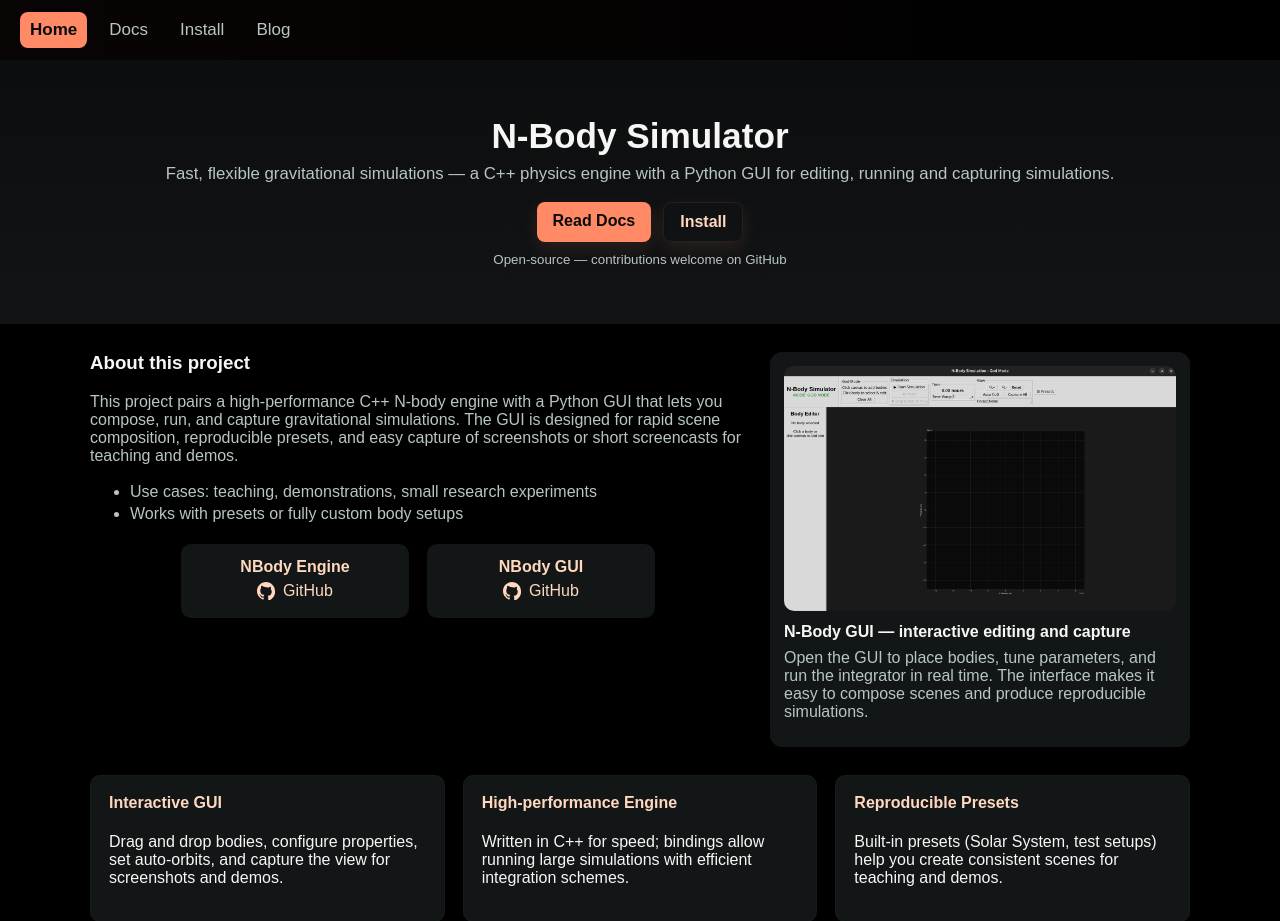
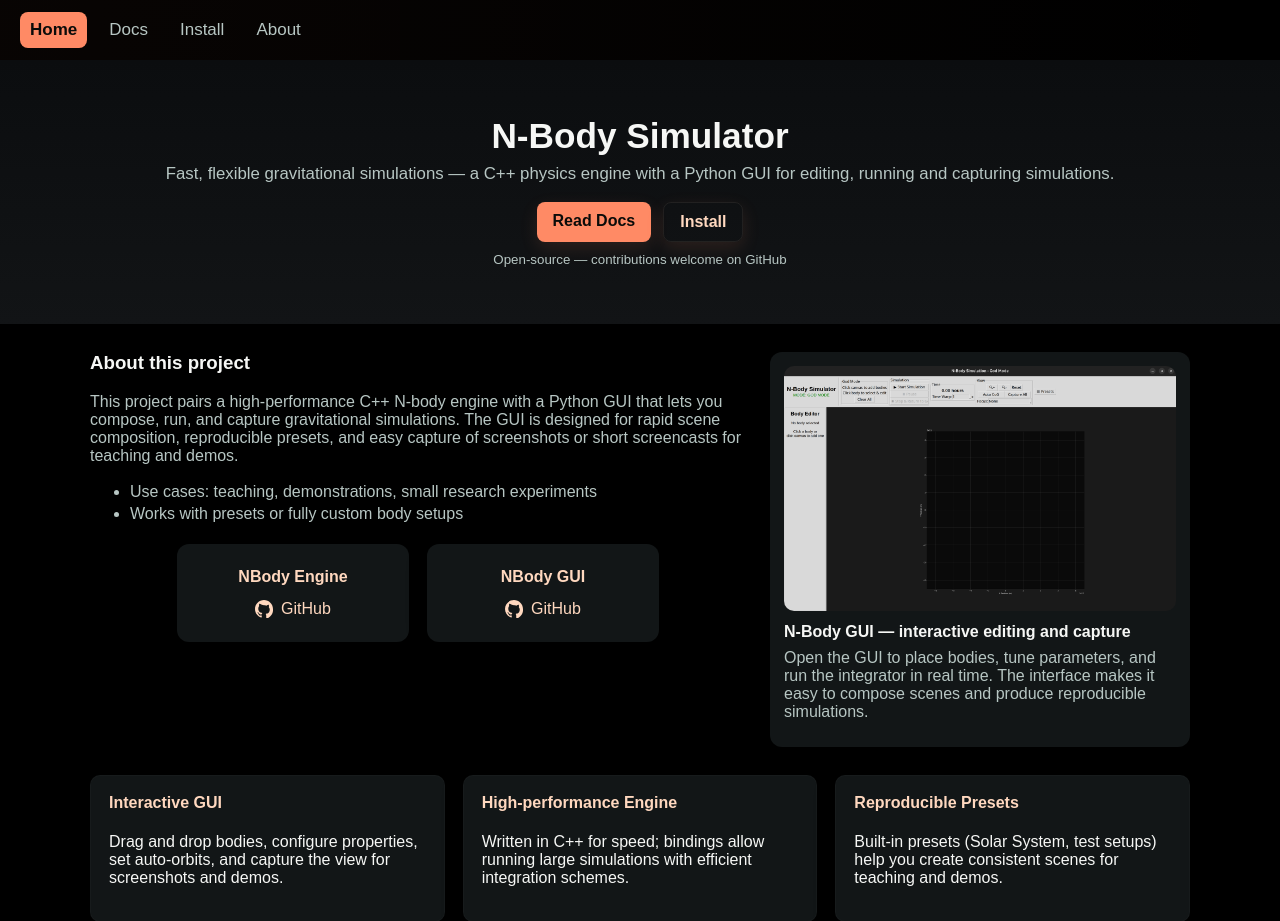
Before and after one commit to TegranGrigorian/nbody-website, a Flask app: page / in a window 1280 px wide. Shown: the top 921 px of the page. Run offline with Flask 3, Linux system fonts and the light colour scheme.

Commit message:
Nearly finished, got the about page and others done

```diff
--- a/app.py
+++ b/app.py
@@ -38,5 +38,8 @@ def docs_option():
 def body_docs_html():
     return flask.render_template('docs/nbody-gui/nbody-gui-docs.html')
 
+@app.route('/about')
+def about_page():
+    return flask.render_template('/about.html')
 if __name__ == '__main__':
     app.run(debug=True)
--- a/templates/docs/docs-option.html
+++ b/templates/docs/docs-option.html
@@ -11,7 +11,7 @@
         <a href="/">Home</a>
         <a class = "active" href="docs">Docs</a>
         <a href="install">Install</a>
-        <a href="blog">Blog</a>
+        <a href="/about">About</a>
     </div>
 
     <main class="docs-selector-page">
--- a/templates/docs/nbody-gui/nbody-gui-docs.html
+++ b/templates/docs/nbody-gui/nbody-gui-docs.html
@@ -43,7 +43,7 @@
 		<a href="/">Home</a>
 		<a class="active" href="/docs">Docs</a>
 		<a href="/install">Install</a>
-		<a href="/blog">Blog</a>
+		<a href="/about">About</a>
 	</div>
 
 	<div class="doc-layout">
--- a/templates/docs/nbody-simulator/body-docs.html
+++ b/templates/docs/nbody-simulator/body-docs.html
@@ -28,7 +28,7 @@
         <a href="/">Home</a>
         <a class="active" href="/docs">Docs</a>
         <a href="/install">Install</a>
-        <a href="/blog">Blog</a>
+        <a href="/about">About</a>
     </div>
 
     <div class="doc-layout">
--- a/templates/docs/nbody-simulator/kosmos-docs.html
+++ b/templates/docs/nbody-simulator/kosmos-docs.html
@@ -29,7 +29,7 @@
         <a href="/">Home</a>
         <a class="active" href="/docs">Docs</a>
         <a href="/install">Install</a>
-        <a href="/blog">Blog</a>
+        <a href="/about">About</a>
     </div>
 
     <div class="doc-layout">
--- a/templates/docs/nbody-simulator/nbody-simulator-docs.html
+++ b/templates/docs/nbody-simulator/nbody-simulator-docs.html
@@ -11,7 +11,7 @@
         <a href="/">Home</a>
         <a class="active" href="/docs">Docs</a>
         <a href="/install">Install</a>
-        <a href="/blog">Blog</a>
+        <a href="/about">About</a>
     </div>
     <main class="docs-page">
         <div class = "doc-box">
--- a/templates/homepage.html
+++ b/templates/homepage.html
@@ -36,7 +36,23 @@
     .media-card img { width:100%; height:auto; max-height:380px; object-fit:cover; display:block; border-radius:10px; }
 
     .github-links-row { display:flex; gap:18px; margin:18px 0; }
-    .island-gh { background:linear-gradient(180deg, #0e1414 0%, #091111 100%); padding:14px; border-radius:10px; flex:1; text-align:center; color:var(--text); }
+    /* Match about page island sizing so boxes keep consistent width/spacing */
+    .island-gh {
+        display:flex;
+        flex-direction:column;
+        justify-content:center;
+        align-items:center;
+        background:linear-gradient(180deg, #0e1414 0%, #091111 100%);
+        padding:24px 16px;
+        border-radius:12px;
+        flex: 1 1 0;
+        text-align:center;
+        color:var(--text);
+        min-width:200px;
+        max-width:200px;
+        margin:0;
+        text-decoration: none;
+    }
     .island-gh a { color:var(--accent-2); text-decoration:none; }
     .gh-link { display:inline-flex; gap:8px; align-items:center; justify-content:center; }
     .gh-icon { width:18px; height:18px; display:inline-block; vertical-align:middle; fill:currentColor; }
@@ -68,7 +84,7 @@
         <a class="active" href="/">Home</a>
         <a href="/docs">Docs</a>
         <a href="/install">Install</a>
-        <a href="/blog">Blog</a>
+        <a href="/about">About</a>
     </div>
 
     <header class="hero">
@@ -92,14 +108,20 @@
                 <li>Works with presets or fully custom body setups</li>
             </ul>
             <div class="github-links-row">
-                        <div class="island-gh">
+                        <a class="island-gh gh-link" href="https://github.com/TegranGrigorian/n-body-simulator">
                             <h4 style="margin:0 0 6px 0;color:var(--accent-2);">NBody Engine</h4>
-                            <p style="margin:0;"><a class="gh-link" href="https://github.com/TegranGrigorian/n-body-simulator"><svg class="gh-icon" viewBox="0 0 16 16" aria-hidden="true"><path fill-rule="evenodd" d="M8 0C3.58 0 0 3.58 0 8c0 3.54 2.29 6.53 5.47 7.59.4.07.55-.17.55-.38 0-.19-.01-.82-.01-1.49-2.01.37-2.53-.49-2.69-.94-.09-.23-.48-.94-.82-1.13-.28-.15-.68-.52-.01-.53.63-.01 1.08.58 1.23.82.72 1.21 1.87.87 2.33.66.07-.52.28-.87.51-1.07-1.78-.2-3.64-.89-3.64-3.95 0-.87.31-1.59.82-2.15-.08-.2-.36-1.02.08-2.12 0 0 .67-.21 2.2.82A7.66 7.66 0 018 4.77c.68.003 1.36.092 2 .27 1.52-1.04 2.19-.82 2.19-.82.44 1.1.16 1.92.08 2.12.51.56.82 1.28.82 2.15 0 3.07-1.87 3.75-3.65 3.95.29.25.54.73.54 1.48 0 1.07-.01 1.93-.01 2.19 0 .21.15.46.55.38A8.013 8.013 0 0016 8c0-4.42-3.58-8-8-8z"></path></svg>GitHub</a></p>
-                        </div>
-                        <div class="island-gh">
+                            <div style="margin:0;display:inline-flex;gap:8px;align-items:center;justify-content:center;color:var(--accent-2);">
+                                <svg class="gh-icon" viewBox="0 0 16 16" aria-hidden="true"><path fill-rule="evenodd" d="M8 0C3.58 0 0 3.58 0 8c0 3.54 2.29 6.53 5.47 7.59.4.07.55-.17.55-.38 0-.19-.01-.82-.01-1.49-2.01.37-2.53-.49-2.69-.94-.09-.23-.48-.94-.82-1.13-.28-.15-.68-.52-.01-.53.63-.01 1.08.58 1.23.82.72 1.21 1.87.87 2.33.66.07-.52.28-.87.51-1.07-1.78-.2-3.64-.89-3.64-3.95 0-.87.31-1.59.82-2.15-.08-.2-.36-1.02.08-2.12 0 0 .67-.21 2.2.82A7.66 7.66 0 018 4.77c.68.003 1.36.092 2 .27 1.52-1.04 2.19-.82 2.19-.82.44 1.1.16 1.92.08 2.12.51.56.82 1.28.82 2.15 0 3.07-1.87 3.75-3.65 3.95.29.25.54.73.54 1.48 0 1.07-.01 1.93-.01 2.19 0 .21.15.46.55.38A8.013 8.013 0 0016 8c0-4.42-3.58-8-8-8z"></path></svg>
+                                <span>GitHub</span>
+                            </div>
+                        </a>
+                        <a class="island-gh gh-link" href="https://github.com/TegranGrigorian/nbody-gui">
                             <h4 style="margin:0 0 6px 0;color:var(--accent-2);">NBody GUI</h4>
-                            <p style="margin:0;"><a class="gh-link" href="https://github.com/TegranGrigorian/nbody-gui"><svg class="gh-icon" viewBox="0 0 16 16" aria-hidden="true"><path fill-rule="evenodd" d="M8 0C3.58 0 0 3.58 0 8c0 3.54 2.29 6.53 5.47 7.59.4.07.55-.17.55-.38 0-.19-.01-.82-.01-1.49-2.01.37-2.53-.49-2.69-.94-.09-.23-.48-.94-.82-1.13-.28-.15-.68-.52-.01-.53.63-.01 1.08.58 1.23.82.72 1.21 1.87.87 2.33.66.07-.52.28-.87.51-1.07-1.78-.2-3.64-.89-3.64-3.95 0-.87.31-1.59.82-2.15-.08-.2-.36-1.02.08-2.12 0 0 .67-.21 2.2.82A7.66 7.66 0 018 4.77c.68.003 1.36.092 2 .27 1.52-1.04 2.19-.82 2.19-.82.44 1.1.16 1.92.08 2.12.51.56.82 1.28.82 2.15 0 3.07-1.87 3.75-3.65 3.95.29.25.54.73.54 1.48 0 1.07-.01 1.93-.01 2.19 0 .21.15.46.55.38A8.013 8.013 0 0016 8c0-4.42-3.58-8-8-8z"></path></svg>GitHub</a></p>
-                        </div>
+                            <div style="margin:0;display:inline-flex;gap:8px;align-items:center;justify-content:center;color:var(--accent-2);">
+                                <svg class="gh-icon" viewBox="0 0 16 16" aria-hidden="true"><path fill-rule="evenodd" d="M8 0C3.58 0 0 3.58 0 8c0 3.54 2.29 6.53 5.47 7.59.4.07.55-.17.55-.38 0-.19-.01-.82-.01-1.49-2.01.37-2.53-.49-2.69-.94-.09-.23-.48-.94-.82-1.13-.28-.15-.68-.52-.01-.53.63-.01 1.08.58 1.23.82.72 1.21 1.87.87 2.33.66.07-.52.28-.87.51-1.07-1.78-.2-3.64-.89-3.64-3.95 0-.87.31-1.59.82-2.15-.08-.2-.36-1.02.08-2.12 0 0 .67-.21 2.2.82A7.66 7.66 0 018 4.77c.68.003 1.36.092 2 .27 1.52-1.04 2.19-.82 2.19-.82.44 1.1.16 1.92.08 2.12.51.56.82 1.28.82 2.15 0 3.07-1.87 3.75-3.65 3.95.29.25.54.73.54 1.48 0 1.07-.01 1.93-.01 2.19 0 .21.15.46.55.38A8.013 8.013 0 0016 8c0-4.42-3.58-8-8-8z"></path></svg>
+                                <span>GitHub</span>
+                            </div>
+                        </a>
             </div>
 
         </div>
--- a/templates/install.html
+++ b/templates/install.html
@@ -19,7 +19,7 @@
         <a href="/">Home</a>
         <a href="docs">Docs</a>
         <a class="active" href="install">Install</a>
-        <a href="blog">Blog</a>
+        <a href="/about">About</a>
     </div>
     <div class="doc-layout">
         <aside class="sidebar">
```
Also changed, not shown: templates/about.html (+111 -0 lines), 2 other files.
